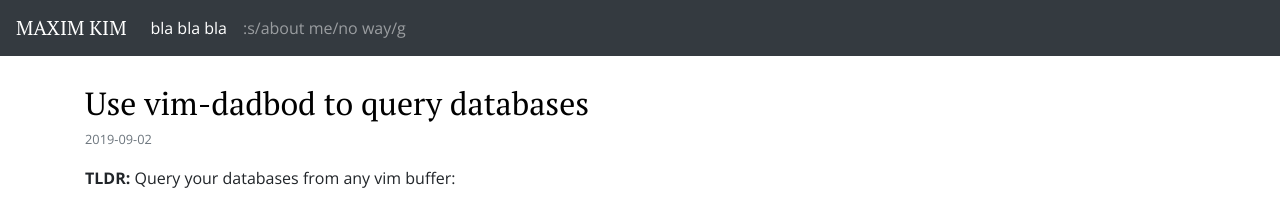
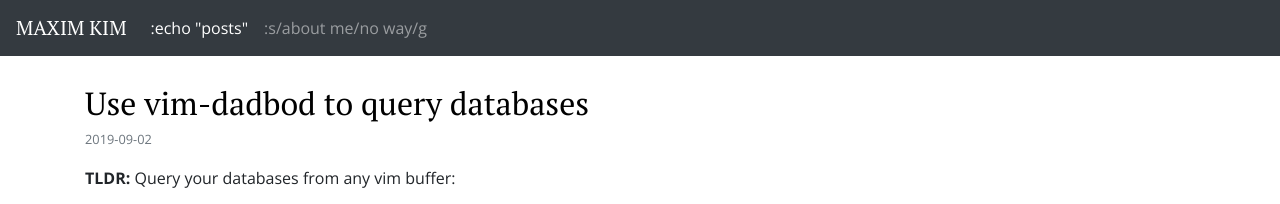
Before and after one commit to habamax/habamax.github.io, a Jekyll site: the page built from index.html, in a window 1280 px wide. Shown: the top 204 px of the page. Built offline with Jekyll 4.4.1, drawn with Linux system fonts in a browser that asks for light colours; nearby versions of some CDN libraries; the list of posts is cut into pages by our own code; comment, search, counter and statistics services are not loaded.

Commit message:
change nav bar

```diff
--- a/_data/nav.yml
+++ b/_data/nav.yml
@@ -1,4 +1,4 @@
-- name: bla bla bla
+- name: :echo "posts"
   link: /
 - name: :s/about me/no way/g
   link: /about.html
```
